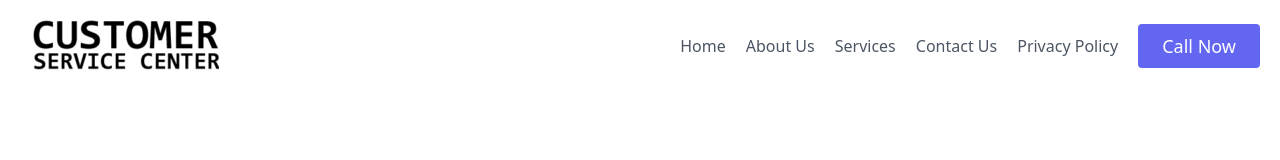
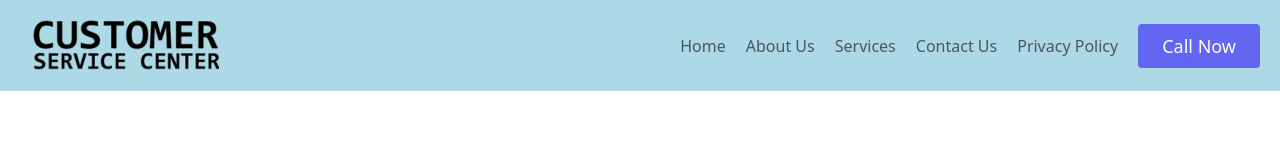
Before and after one commit to narinder404/narinder404.github.io, a plain HTML site: page privacy-policy.html in a window 1280 px wide. Shown: the top 160 px of the page. Drawn offline with nearby package versions, Linux system fonts and the light colour scheme.

Commit message:
Update privacy-policy.html

```diff
--- a/privacy-policy.html
+++ b/privacy-policy.html
@@ -6,9 +6,15 @@
     <meta name="viewport" content="width=device-width, initial-scale=1.0">
     <script src="https://cdn.tailwindcss.com"></script>
     <title>Service Center</title>
+
+       <style>
+     .back{
+         background-color:lightblue;
+     }
+    </style
 </head>
 <body>
-    <header id="home" class="text-gray-600 body-font">
+    <header id="home" class="text-gray-600 body-font back">
         <div class="container mx-auto flex flex-wrap p-5 flex-col md:flex-row items-center">
           <a  href="index.html" class="flex title-font font-medium items-center text-gray-900 mb-4 md:mb-0">
             <span class="ml-3 text-xl"><a href="index.html" ><img  src="images/logo-2-187x51.png"  alt="Customer Service Center" srcset=images/logo-2-187x51.png sizes="(max-width: 187px) 100vw, 187px" />
```
